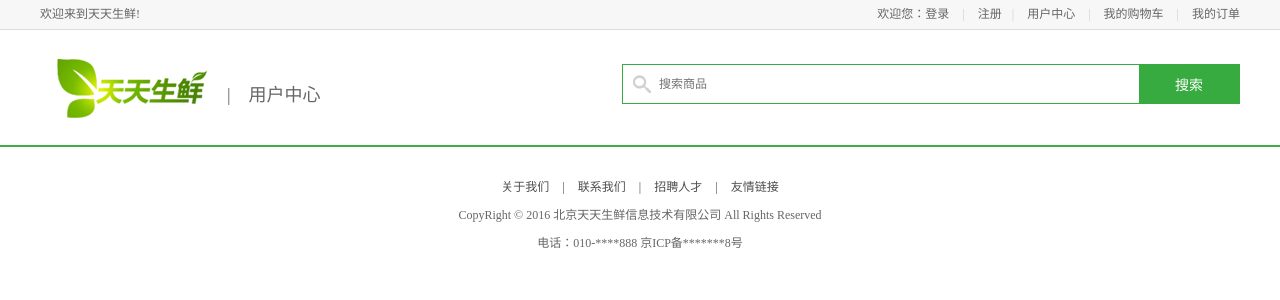
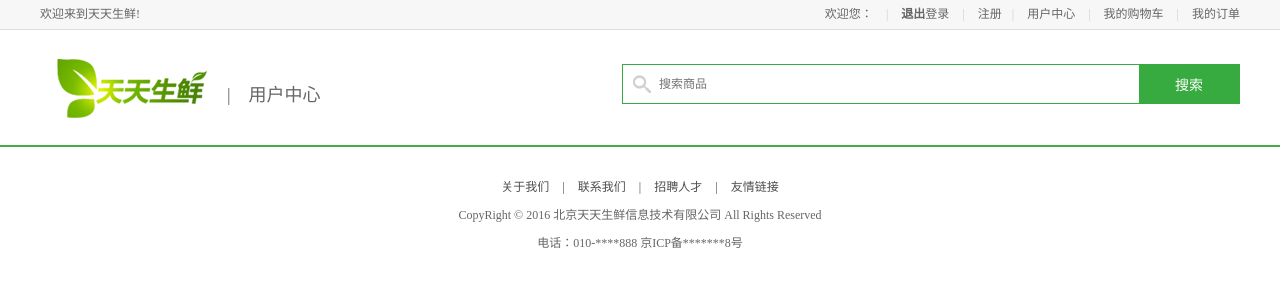
Before and after one commit to dancingsnow/freshProject, a Django app: template freshProject/templates/df_user/user_center_base.html in a window 1280 px wide. Shown: the top 300 px of the page. Run offline with Django 3.2, Linux system fonts and the light colour scheme; the template is opened without the code that fills it, so the values that code supplies are empty; parts of the project's set-up code (start-up, migrations or seed data) failed here and were passed over.

Commit message:
用户模块-done! +退出账户按钮

```diff
--- a/freshProject/df_user/urls.py
+++ b/freshProject/df_user/urls.py
@@ -13,5 +13,6 @@ urlpatterns = [
     url(r'^user_center_info/$',views.user_center_info),  # 用户中心界面(默认为个人信息界面)
     url(r'^user_center_order/$',views.user_center_order),   # 用户中心-全部订单
     url(r'^user_center_site/$',views.user_center_site),   # 用户中心-收货地址(打开链接+处理提交的数据)
-    # url(r'^user_center_site_handle/$',views.user_center_site_handle),  # 用户中心-收货地址-处理提交上来的地址信息。
+
+    url(r'^login_out/$',views.login_out),
 ]
--- a/freshProject/df_user/views.py
+++ b/freshProject/df_user/views.py
@@ -177,3 +177,8 @@ def user_center_site(request):      # 用户中心-收货地址
         'uphone':user.uphone
     }
     return render(request,'df_user/user_center_site.html',context)
+
+def login_out(request):
+    # 点击退出后，删除session
+    del request.session['user_id']
+    return redirect('/user/login/')
--- a/freshProject/templates/df_user/user_center_base.html
+++ b/freshProject/templates/df_user/user_center_base.html
@@ -38,8 +38,10 @@
 		<div class="header">
 			<div class="welcome fl">欢迎来到天天生鲜!</div>
 			<div class="fr">
-				<div class="login_info fl">
+				<div class="login_info user_link fl">
 					欢迎您：<em>{{uname}}</em>
+					<span>|</span>
+					<a href="/user/login_out/"><b>退出</b></a>	<!--添加退出按钮，用来清除session。-->
 				</div>
 				<div class="login_btn fl">
 					<a href="/user/login/">登录</a>    <!--top跳转到登录界面-->
```
